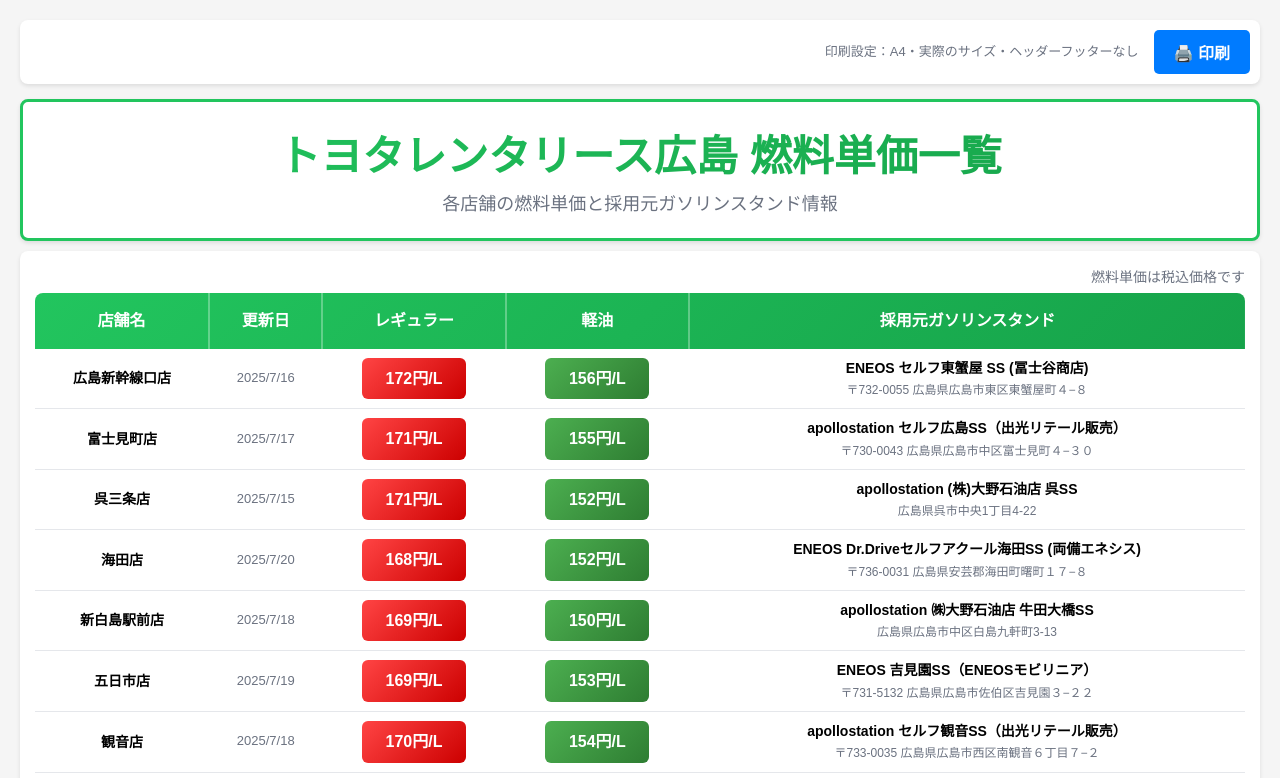
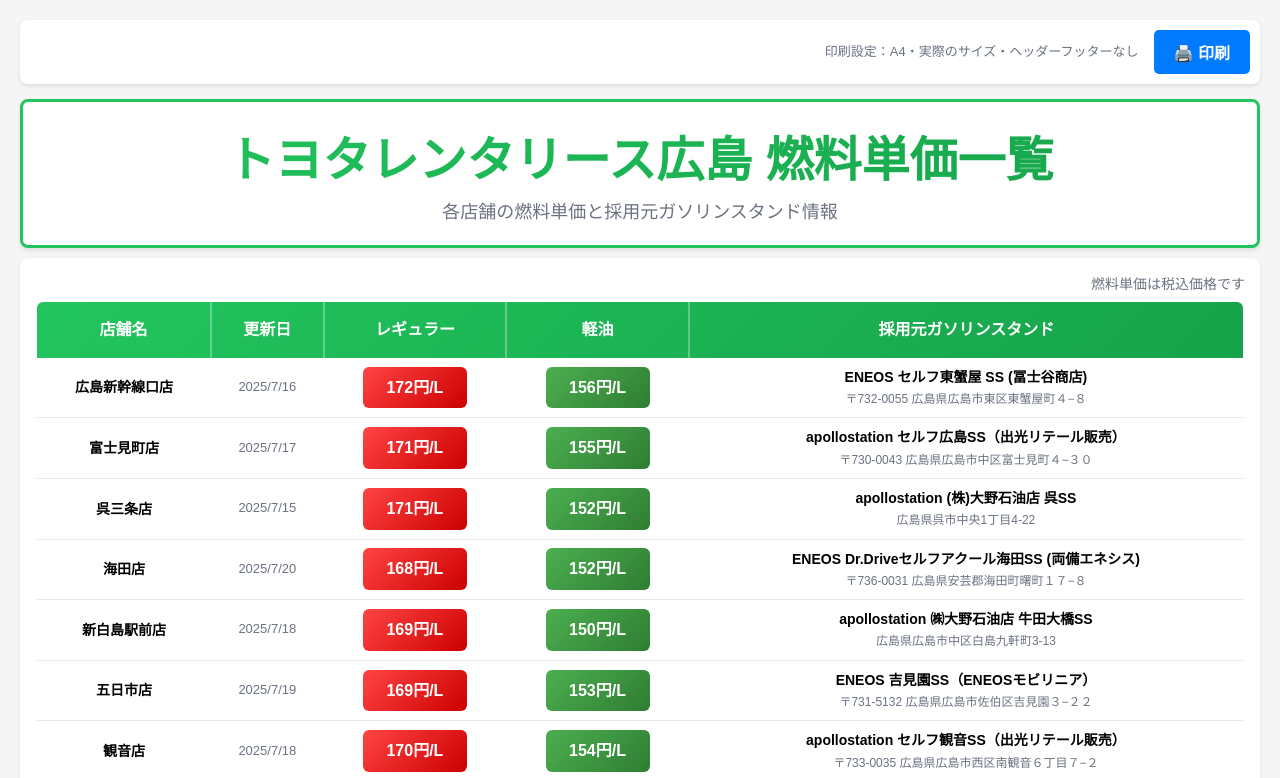
Before and after one commit to shintaro2501/fuel_price_board, a plain HTML site: page fuel_price_list.html in a window 1280 px wide. Shown: the top 778 px of the page. Drawn offline with Linux system fonts and the light colour scheme.

Commit message:
Update style_fuel_prices.css

```diff
--- a/style_fuel_prices.css
+++ b/style_fuel_prices.css
@@ -65,7 +65,7 @@ body {
 
 /* タイトル文字 */
 .app-title-text {
-    font-size: 42px;
+    font-size: 48px;
     font-weight: bold;
     color: #1f2937;
     background: linear-gradient(135deg, #22c55e 0%, #16a34a 100%);
@@ -115,6 +115,7 @@ body {
     border-collapse: collapse;
     font-size: 14px;
     background: #ffffff;
+    border: 2px solid #22c55e;
     border-radius: 8px;
     overflow: hidden;
 }
```
